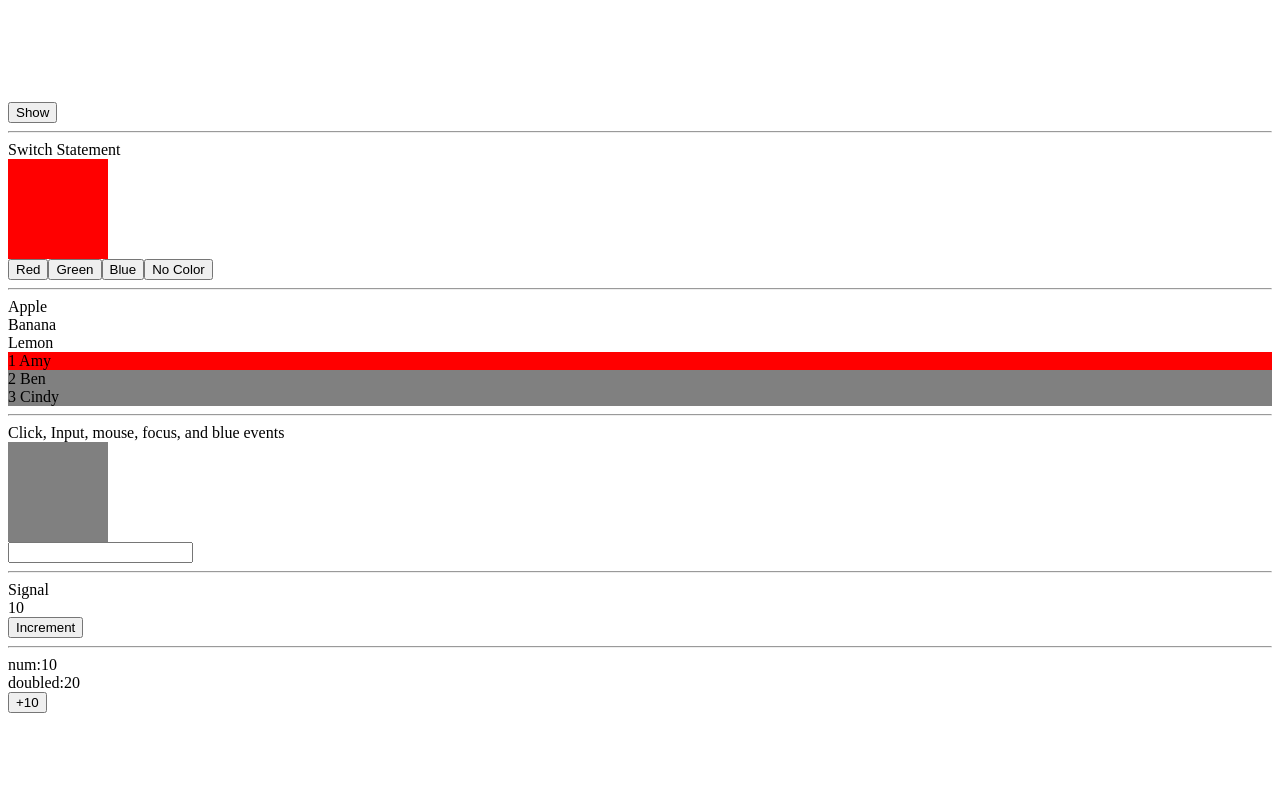
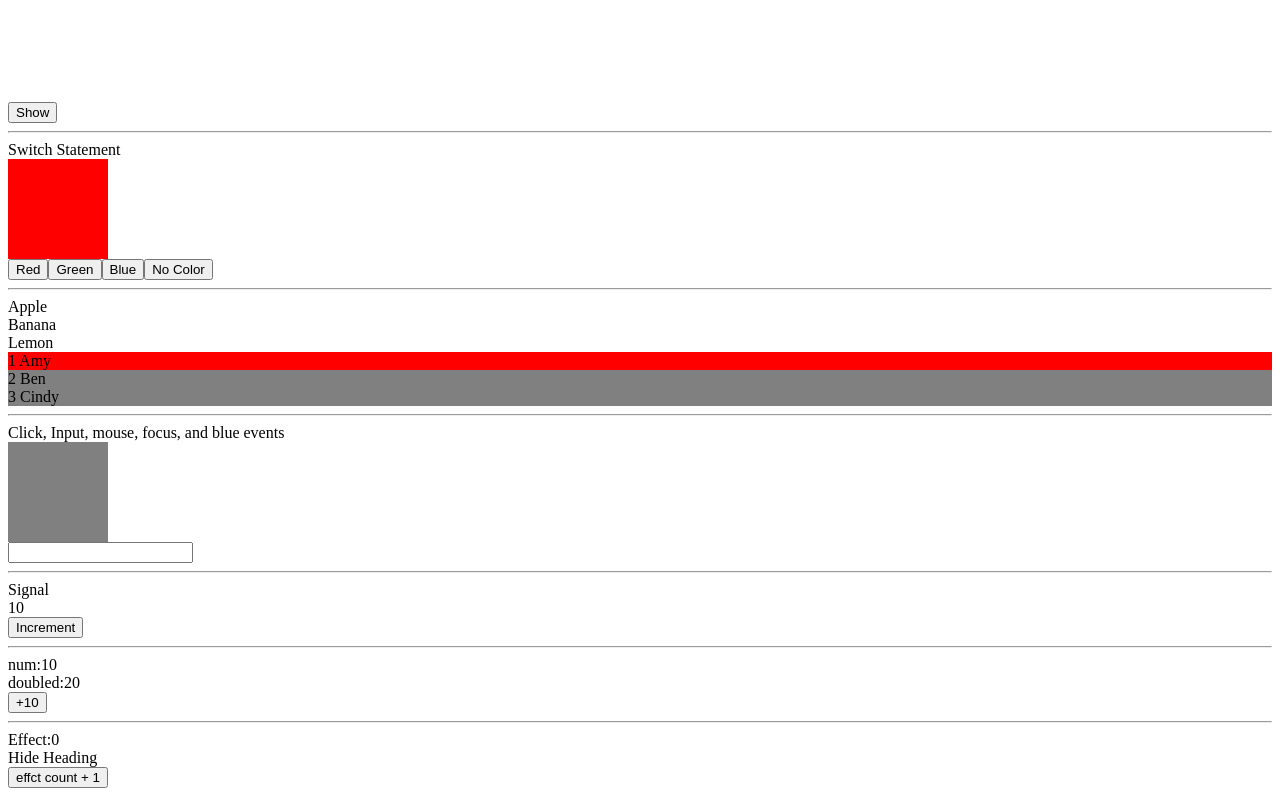
Before and after one commit to HuiyuLiz/angular-learning-notes, an Angular app: page / in a window 1280 px wide. Shown: the part 265-1061 px from the top of the page. Before the commit the page ends 986 px from the top, so only its background shows below. Built offline with nearby package versions, Linux system fonts and the light colour scheme.

Commit message:
feat: Enhance app with effect count functionality and conditional heading display

```diff
--- a/src/app/app.html
+++ b/src/app/app.html
@@ -69,3 +69,11 @@ style="color: white; width: 100px; height: 100px; background-color: gray;"></div
 <div>num:{{num()}}</div>
 <div>doubled:{{doubled()}}</div>
 <button  (click)="increaseByTen()">+10</button>
+<hr/>
+<div>Effect:{{effectCount()}}</div>
+@if(displayHeading()){
+  <div style="background-color: yellow;">Display Heading</div>
+}@else{
+  <div>Hide Heading</div>
+}
+<button (click)="effectCount.set(effectCount()+1)">effct count + 1</button>
--- a/src/app/app.ts
+++ b/src/app/app.ts
@@ -23,11 +23,20 @@ export class App {
   signalCount =signal(10)
   num:WritableSignal<number>=signal(10)
   doubled:Signal<number> = computed(()=>this.num()*2)
+  effectCount = signal(0)
+  displayHeading=signal(false)
 
   constructor(){
     effect(()=>{
-      console.log('count',this.count)
-      console.log('signalCount ',this.signalCount ())
+      if(this.effectCount()===2){
+        this.displayHeading.set(true)
+
+        setTimeout(() => {
+          this.displayHeading.set(false)
+        }, 2000);
+      }else{
+        this.displayHeading.set(false)
+      }
     })
   }
 
```
